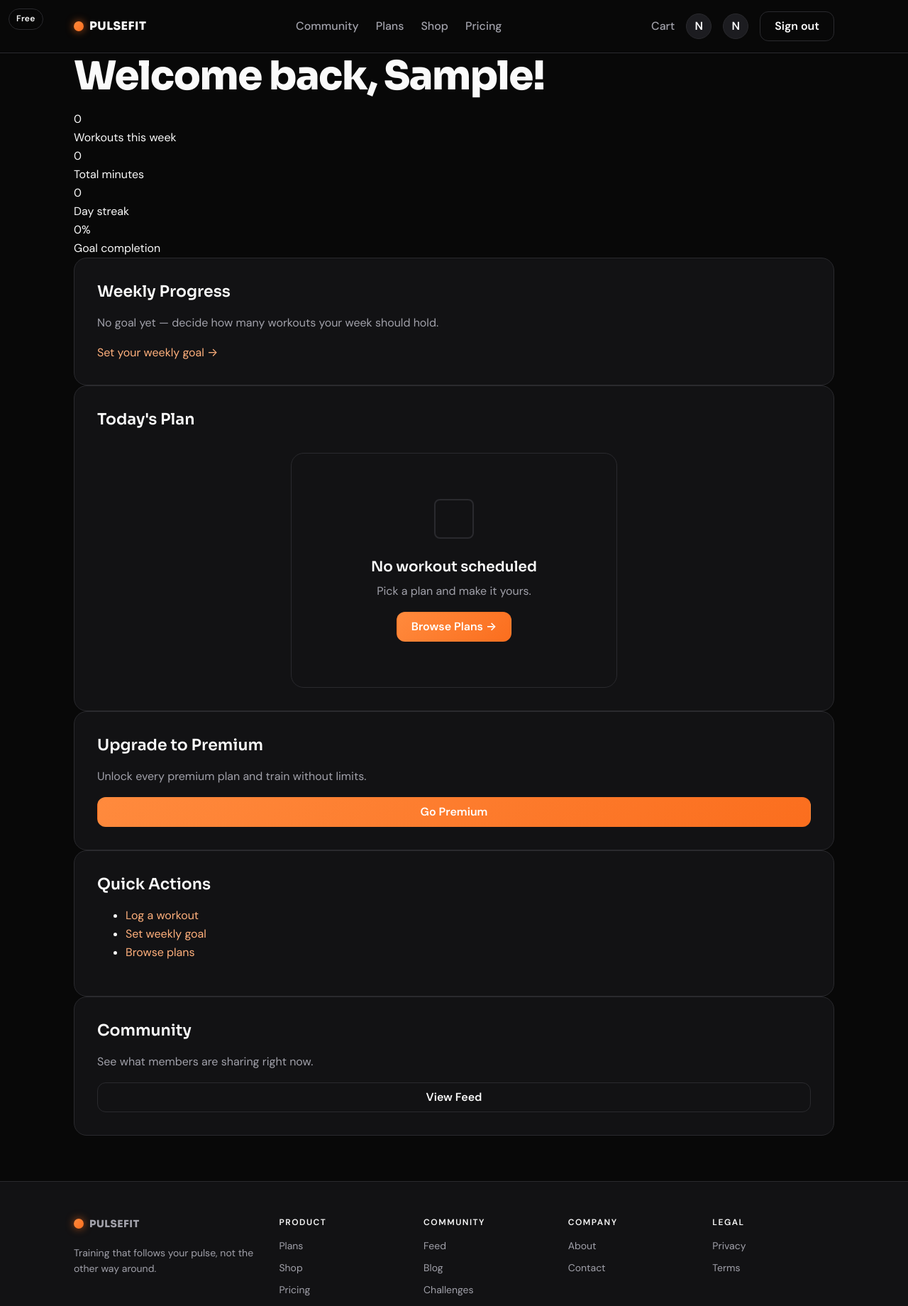
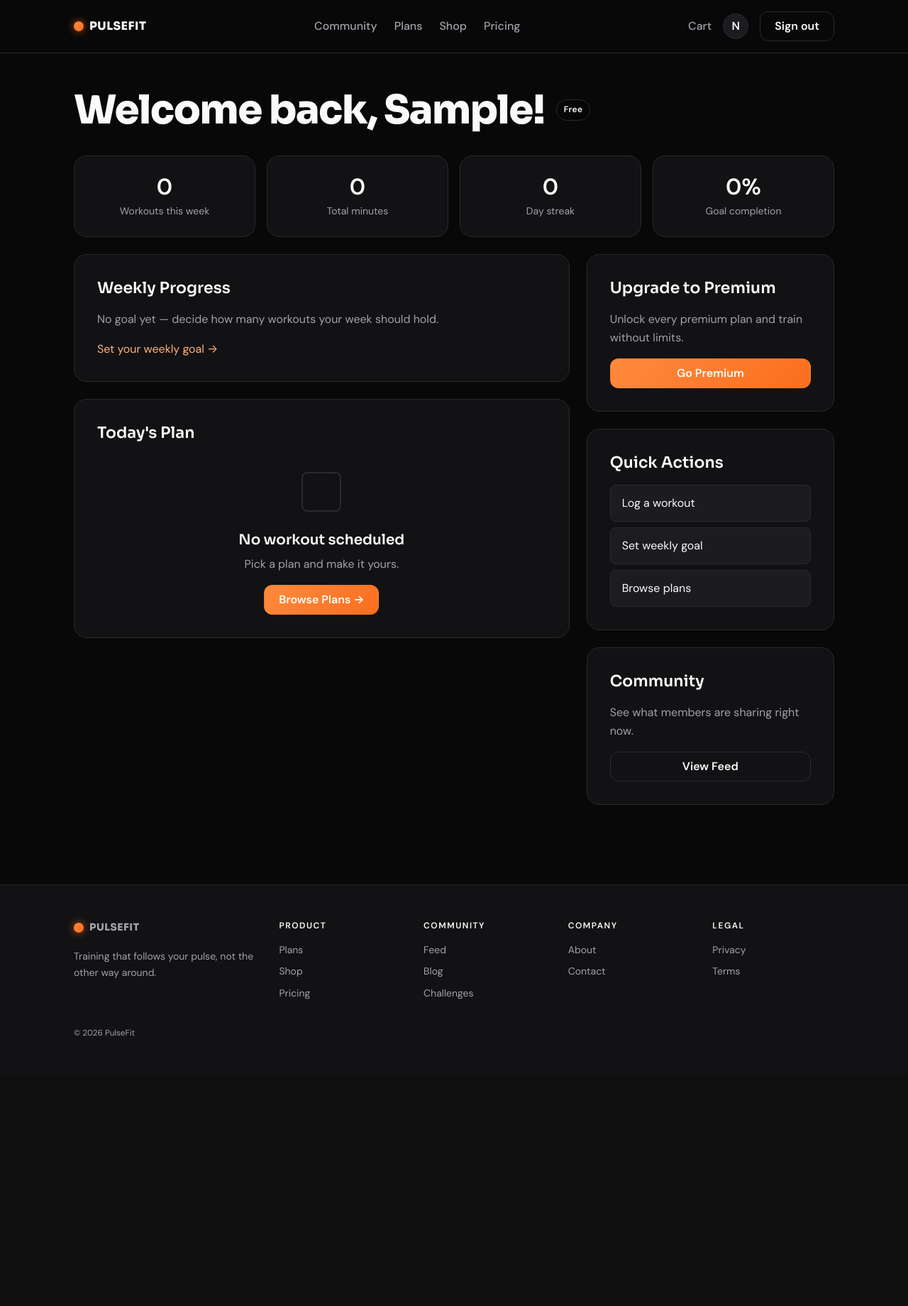
Before and after one commit to andreaslarssamils/pulsefit, a Django app: page /dashboard/ in a window 1280 px wide. Shown: the top 1840 px of the page at 71% size. After the commit the page ends 1460 px from the top, so only its background shows below. Run offline with Django 4.2, Linux system fonts and the light colour scheme; the visitor is signed in with stand-in values (Sample User, id 1); data that the repository does not hold is empty; parts of the project's set-up code (start-up, migrations or seed data) failed here and were passed over.

Commit message:
Enhance navigation links for community and dashboard access in base template

```diff
--- a/static/css/base.css
+++ b/static/css/base.css
@@ -791,3 +791,207 @@ select:focus {
     font-weight: 700;
     line-height: 1;
 }
+
+/* ======================= Dashboard & Community ======================= */
+
+.dashboard,
+.feed {
+    padding-block: var(--space-2xl);
+}
+
+.dashboard-header {
+    display: flex;
+    align-items: center;
+    gap: var(--space-base);
+    margin-bottom: var(--space-xl);
+}
+
+/* .badge defaults to absolute  */
+.dashboard-header .badge,
+.nav-actions .badge {
+    position: static;
+}
+
+.dashboard-header h1 {
+    margin: 0;
+}
+
+.stat-grid {
+    display: grid;
+    grid-template-columns: repeat(auto-fit, minmax(180px, 1fr));
+    gap: var(--space-base);
+    margin-bottom: var(--space-lg);
+}
+
+.stat-tile {
+    background-color: var(--surface-1);
+    border: 1px solid var(--border);
+    border-radius: var(--radius-card);
+    padding: var(--space-lg);
+    text-align: center;
+}
+
+.stat-tile__value {
+    font-family: var(--font-body);
+    font-weight: 600;
+    font-size: 32px;
+    line-height: 1.2;
+    color: var(--text-1);
+}
+
+.stat-tile__label {
+    margin-top: var(--space-xs);
+    color: var(--text-2);
+    font-size: 14px;
+}
+
+.dashboard-grid {
+    display: grid;
+    grid-template-columns: 2fr 1fr;
+    gap: var(--space-lg);
+    align-items: start;
+}
+
+.dashboard-main,
+.dashboard-aside {
+    display: flex;
+    flex-direction: column;
+    gap: var(--space-lg);
+}
+
+.dashboard .card h3 {
+    margin-top: 0;
+}
+
+/* Weekly-progress meter */
+.progress-row {
+    display: flex;
+    justify-content: space-between;
+    gap: var(--space-base);
+    margin-top: var(--space-base);
+    font-size: 14px;
+}
+
+.progress {
+    margin-top: var(--space-sm);
+    height: 10px;
+    border-radius: var(--radius-full);
+    background-color: rgba(251, 110, 30, 0.16);
+    overflow: hidden;
+}
+
+.progress__bar {
+    height: 100%;
+    border-radius: var(--radius-full);
+    background: var(--pulse-gradient);
+}
+
+.quick-actions {
+    list-style: none;
+    margin: 0;
+    padding: 0;
+    display: flex;
+    flex-direction: column;
+    gap: var(--space-sm);
+}
+
+.quick-actions a {
+    display: block;
+    padding: var(--space-md) var(--space-base);
+    border: 1px solid var(--border);
+    border-radius: var(--radius-input);
+    background-color: var(--surface-2);
+    color: var(--text-1);
+}
+
+.quick-actions a:hover {
+    border-color: var(--orange-500);
+    text-decoration: none;
+}
+
+/* Inside a card the empty state is a plain block, not a second panel. */
+.empty-state--inset {
+    background: none;
+    border: none;
+    padding: var(--space-lg) 0 0;
+    margin: 0 auto;
+}
+
+/* Community feed */
+.feed-list,
+.composer,
+.cta-card {
+    max-width: 720px;
+    margin: var(--space-lg) auto 0;
+}
+
+.feed-list {
+    display: flex;
+    flex-direction: column;
+    gap: var(--space-base);
+}
+
+.composer__row {
+    display: flex;
+    gap: var(--space-md);
+    align-items: flex-start;
+}
+
+.composer__row textarea {
+    flex: 1;
+}
+
+.composer__actions {
+    display: flex;
+    justify-content: flex-end;
+    margin-top: var(--space-md);
+}
+
+.cta-card {
+    border: 1px dashed var(--border);
+    border-radius: var(--radius-card);
+    padding: var(--space-xl);
+    text-align: center;
+}
+
+.post-card {
+    background-color: var(--surface-1);
+    border: 1px solid var(--border);
+    border-radius: var(--radius-card);
+    padding: var(--space-lg);
+}
+
+.post-card__meta {
+    display: flex;
+    align-items: center;
+    gap: var(--space-md);
+}
+
+.post-card__meta strong {
+    display: block;
+}
+
+.post-card__time {
+    font-size: 13px;
+}
+
+.post-card__delete {
+    margin-left: auto;
+    font-size: 13px;
+    color: var(--text-2);
+}
+
+.post-card__delete:hover {
+    color: var(--danger);
+    text-decoration: none;
+}
+
+.post-card__body {
+    margin: var(--space-md) 0 0;
+}
+
+@media (max-width: 900px) {
+    .dashboard-grid {
+        grid-template-columns: 1fr;
+    }
+}
--- a/templates/base.html
+++ b/templates/base.html
@@ -23,7 +23,7 @@
             {# Community + Pricing remain placeholders until Sprint 5 / Sprint 4. #}
             <nav>
                 <ul class="nav-links">
-                    <li><a href="#">Community</a></li>
+                    <li><a href="{% url 'community:feed' %}"{% if request.resolver_match.app_name == 'community' %} class="is-active"{% endif %}>Community</a></li>
                     <li><a href="{% url 'plans:list' %}"{% if request.resolver_match.app_name == 'plans' %} class="is-active"{% endif %}>Plans</a></li>
                     <li><a href="{% url 'products:list' %}"{% if request.resolver_match.app_name == 'products' %} class="is-active"{% endif %}>Shop</a></li>
                     <li><a href="{% url 'subscriptions:pricing' %}">Pricing</a></li>
@@ -36,9 +36,8 @@
                     {% if cart_count %}<span class="cart-badge">{{ cart_count }}</span>{% endif %}
                 </a>
                 {% if user.is_authenticated %}
-                    <a class="avatar" href="#" title="{{ user.email }}">{{ user.email|first|upper }}</a>
                     {% if is_premium %}<span class="badge badge--premium">Premium</span>{% endif %}
-                    <a class="avatar" href="{% url 'subscriptions:manage' %}" title="{{ user.email }}">{{ user.email|first|upper }}</a>
+                    <a class="avatar" href="{% url 'dashboard:home' %}" title="{{ user.email }}">{{ user.email|first|upper }}</a>
                     <a class="btn btn-outline" href="/accounts/logout/">Sign out</a>
                 {% else %}
                     <a href="/accounts/login/">Sign In</a>
@@ -81,7 +80,7 @@
             <div>
                 <h4>Community</h4>
                 <ul>
-                    <li><a href="#">Feed</a></li>
+                    <li><a href="{% url 'community:feed' %}">Feed</a></li>
                     <li><a href="#">Blog</a></li>
                     <li><a href="#">Challenges</a></li>
                 </ul>
```
